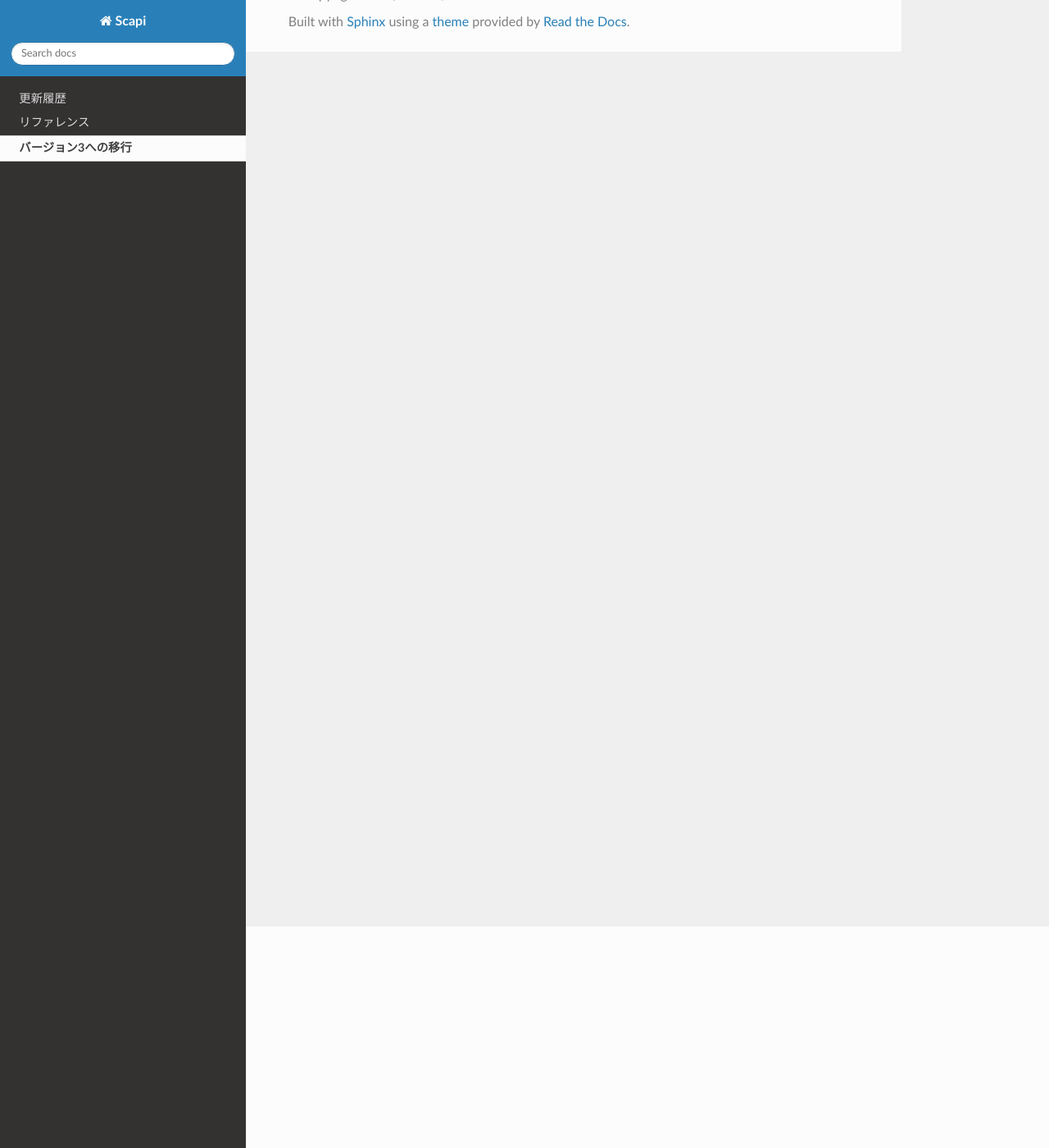
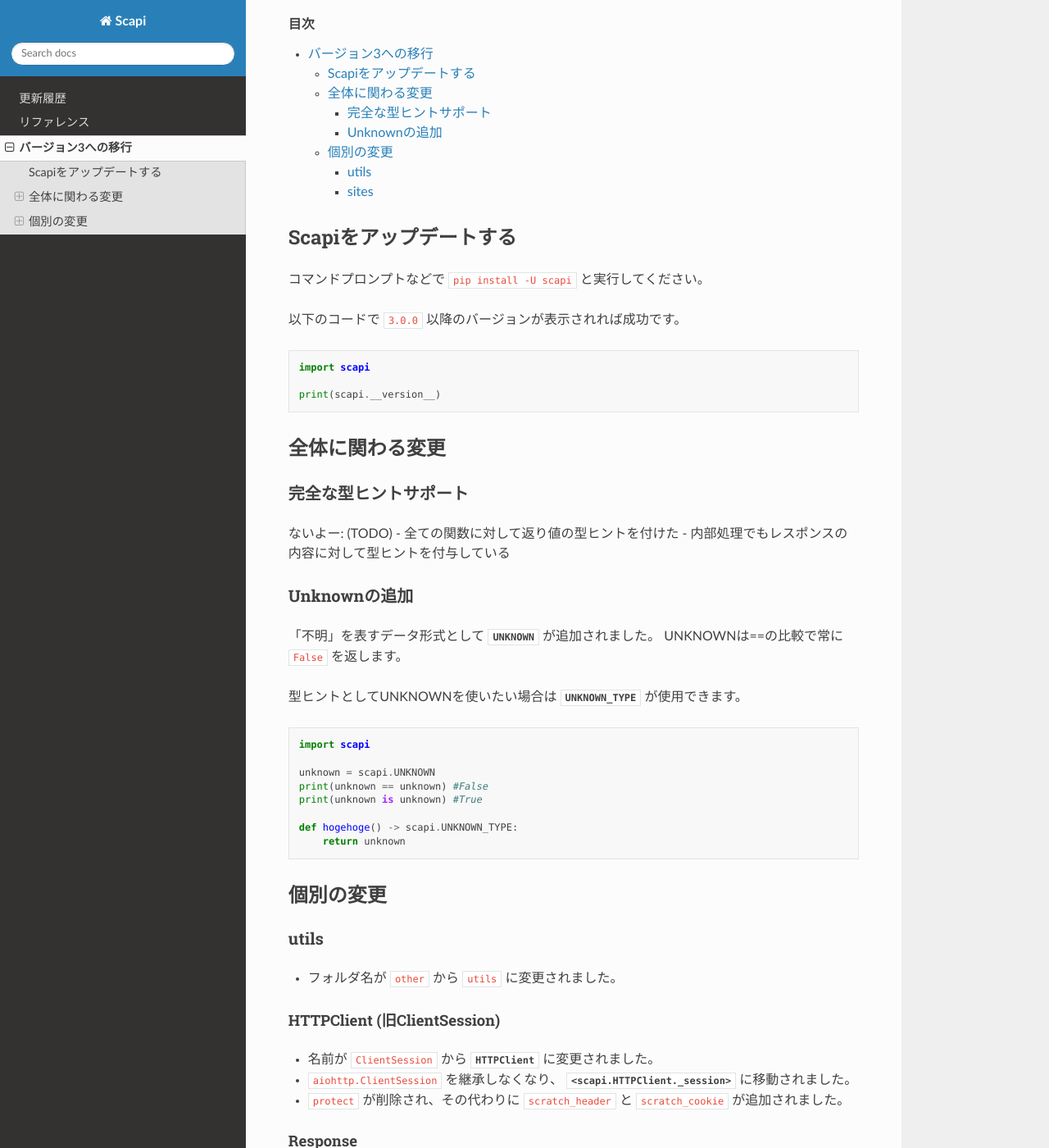
Before and after one commit to kakeruzoku/scapi, a Sphinx documentation site: the page built from docs/migrating.rst, in a window 1280 px wide and 1400 px high, scrolled down 270 px. Shown: the whole window at 82% size. Built offline with Sphinx 7.4.7 and the Read the Docs theme 3.1.0, drawn with Linux system fonts in a browser that asks for light colours; the version number could not be read and is left out; some of the changed text lies outside the part shown.

Commit message:
docすすめた

```diff
--- a/docs/conf.py
+++ b/docs/conf.py
@@ -69,8 +69,18 @@
     app.connect("autodoc-skip-member", skip_enum_members)
 
 rst_epilog = """
-.. |User| replace:: :class:`User <scapi.User>`
-.. |Project| replace:: :class:`Project <scapi.Project>`
-.. |Studio| replace:: :class:`Studio <scapi.Studio>`
-.. |Comment| replace:: :class:`Comment <scapi.Comment>`
+.. _oldwiki: https://kakeruzoku.github.io/scapi
 """
+
+def _make_rst_epilog(name:str,type:str="class",place:str|None=None):
+    global rst_epilog
+    place = place or name
+    rst_epilog += f"\n.. |{name}| replace:: :{type}:`{name} <scapi.{place}>`"
+
+_make_rst_epilog("User")
+_make_rst_epilog("Project")
+_make_rst_epilog("Studio")
+_make_rst_epilog("Comment")
+_make_rst_epilog("HTTPClient")
+_make_rst_epilog("Response")
+_make_rst_epilog("UNKNOWN","const")
--- a/docs/index.rst
+++ b/docs/index.rst
@@ -1,5 +1,8 @@
 Scapi ドキュメント
 ==================
+
+.. note::
+   Scapiは3.0.0へと更新されました。移行については :doc:`migrating` を参考してください。旧ドキュメントは `こちら <oldwiki_>`_ から閲覧できます。
 
 ScapiはScratch APIを非同期に実行できるPythonモジュールです。
 
--- a/docs/migrating.rst
+++ b/docs/migrating.rst
@@ -1,2 +1,110 @@
 バージョン3への移行
 ===================
+
+| Scapiバージョン3へようこそ！
+| Scapiバージョン3は完全な書き直しが行われたため、バージョン2(v2.3.1以前)との互換性はほぼありません。
+| このページでScapiを3.0.0に移行してください。
+
+.. contents::
+    :depth: 3
+
+Scapiをアップデートする
+-----------------------
+
+コマンドプロンプトなどで ``pip install -U scapi`` と実行してください。
+
+以下のコードで ``3.0.0`` 以降のバージョンが表示されれば成功です。
+
+.. code-block:: python
+
+    import scapi
+
+    print(scapi.__version__)
+
+全体に関わる変更
+----------------
+
+完全な型ヒントサポート
+^^^^^^^^^^^^^^^^^^^^^^
+
+ないよー: (TODO)
+- 全ての関数に対して返り値の型ヒントを付けた
+- 内部処理でもレスポンスの内容に対して型ヒントを付与している
+
+Unknownの追加
+^^^^^^^^^^^^^
+
+「不明」を表すデータ形式として |UNKNOWN| が追加されました。
+UNKNOWNは==の比較で常に ``False`` を返します。
+
+型ヒントとしてUNKNOWNを使いたい場合は :const:`UNKNOWN_TYPE <scapi.UNKNOWN_TYPE>` が使用できます。
+
+.. code-block:: python
+
+    import scapi
+
+    unknown = scapi.UNKNOWN
+    print(unknown == unknown) #False
+    print(unknown is unknown) #True
+
+    def hogehoge() -> scapi.UNKNOWN_TYPE:
+        return unknown
+
+個別の変更
+----------
+
+
+
+utils
+^^^^^
+
+- フォルダ名が ``other`` から ``utils`` に変更されました。
+
+HTTPClient (旧ClientSession)
+****************************
+
+- 名前が ``ClientSession`` から |HTTPClient| に変更されました。
+- ``aiohttp.ClientSession`` を継承しなくなり、 :attr:`<scapi.HTTPClient._session>` に移動されました。
+- ``protect`` が削除され、その代わりに ``scratch_header`` と ``scratch_cookie`` が追加されました。
+
+Response
+********
+
+- ``client`` の追加
+- ``json()`` の引数の追加
+  - ``loads``: json.loads の代わりに使用する関数
+  - ``use_unknown`` ``dict.get()`` を使用した際の ``default`` 値のデフォルトを |UNKNOWN| にするか。これはNullとキーがない状態を区別するための機能です。
+
+例外
+****
+
+多くの例外の名称が変更されました
+
+================ ===================
+旧               新
+================ ===================
+HTTPFetchError   |ProcessingError|
+BadRequest       |ClientError|
+HTTPNotFound     |NotFound|
+BadResponse      |InvalidData|
+================ ===================
+
+- |Forbidden| / |CheckingFailed| の追加
+- |IPBanned| / |AccountBrocked| / |CommentFailure| / |LoginFailure| は |Forbidden| を継承します
+
+sites
+^^^^^
+
+Base
+****
+
+.. |IPBanned| replace:: :class:`IPBanned <scapi.exceptions.IPBanned>`
+.. |AccountBrocked| replace:: :class:`AccountBrocked <scapi.exceptions.AccountBrocked>`
+.. |Forbidden| replace:: :class:`Forbidden <scapi.exceptions.Forbidden>`
+.. |CommentFailure| replace:: :class:`CommentFailure <scapi.exceptions.CommentFailure>`
+.. |LoginFailure| replace:: :class:`LoginFailure <scapi.exceptions.LoginFailure>`
+.. |CheckingFailed| replace:: :class:`CheckingFailed <scapi.exceptions.CheckingFailed>`
+.. |ProcessingError| replace:: :class:`ProcessingError <scapi.exceptions.ProcessingError>`
+.. |ClientError| replace:: :class:`ClientError <scapi.exceptions.ClientError>`
+.. |NotFound| replace:: :class:`NotFound <scapi.exceptions.NotFound>`
+.. |InvalidData| replace:: :class:`InvalidData <scapi.exceptions.InvalidData>`
--- a/docs/reference/utils.rst
+++ b/docs/reference/utils.rst
@@ -10,8 +10,8 @@
 .. autodata:: scapi.UNKNOWN
 
 .. warning::
-    変数に `UNKNOWN` が入っているか確認したい場合は、必ず `is` を使用してください。
-    `==` を使用した場合内容を問わず `False` を返すようになっているため、正確に判断できません。
+    変数に ``UNKNOWN`` が入っているか確認したい場合は、必ず ``is`` を使用してください。
+    ``==`` を使用した場合内容を問わず ``False`` を返すようになっているため、正確に判断できません。
 
 .. autodata:: scapi.UNKNOWN_TYPE
 
--- a/scapi/__init__.py
+++ b/scapi/__init__.py
@@ -107,4 +107,4 @@
     set_debug
 )
 
-from .utils import error
+from .utils import error as exceptions
```
Also changed, not shown: other parts of docs/index.rst (+1 -0 lines), docs/reference/error.rst (+60 -21 lines), 4 other files.
